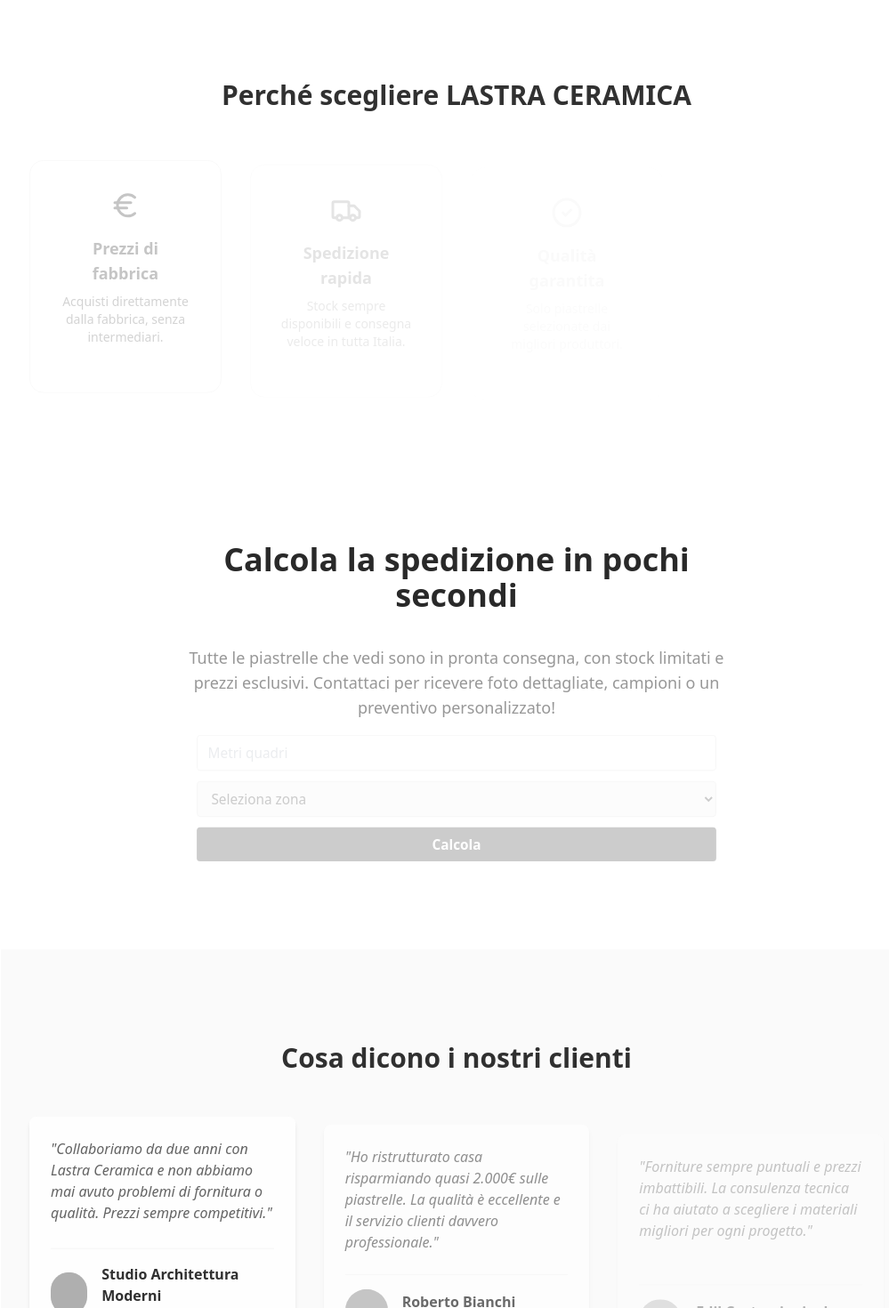
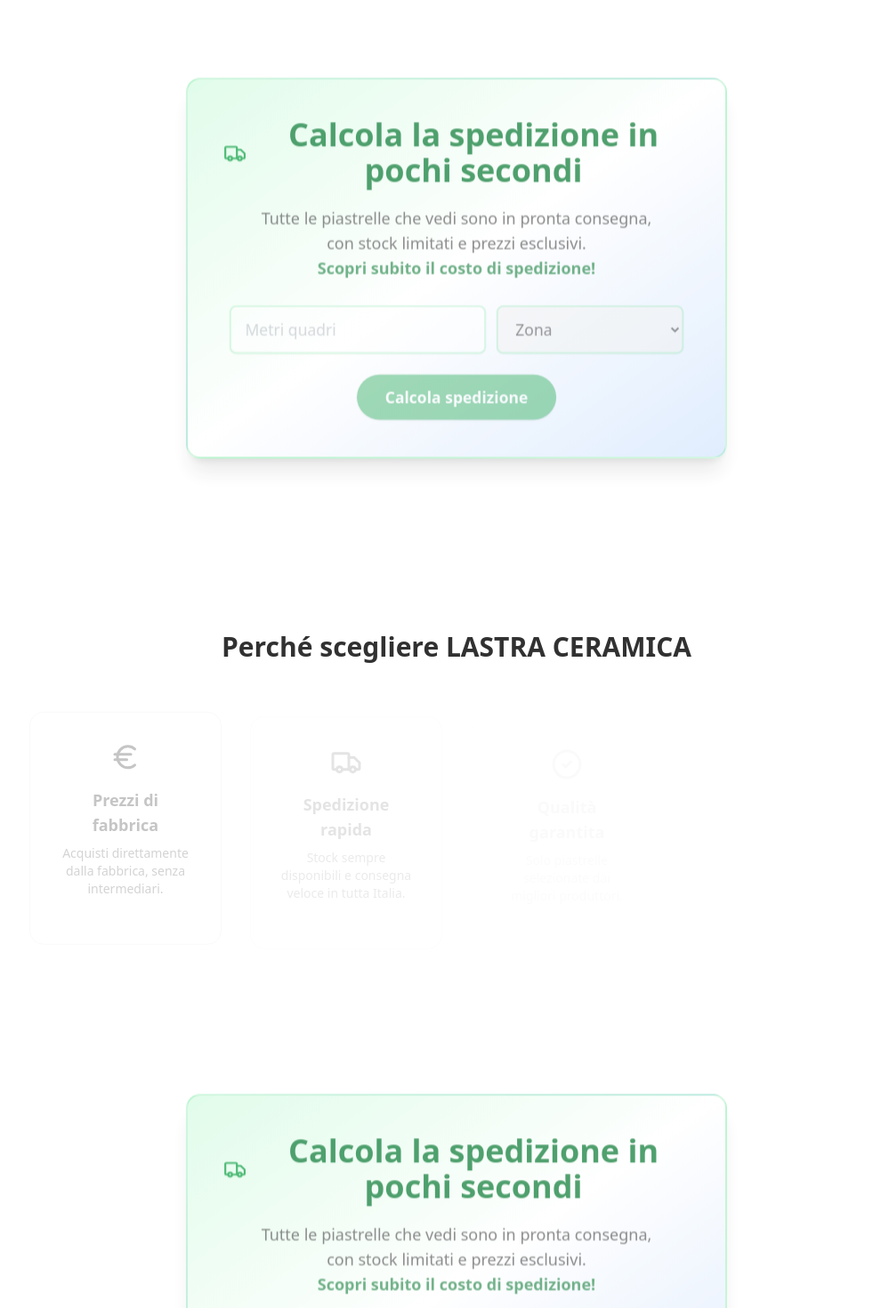
Before and after one commit to bitgadget/PiastrellaSassuolo, a React (Vite) app: page / in a window 1280 px wide. Shown: the part 2280-3750 px from the top of the page at 89% size, without its empty margins (127-1126 px from the left). Built offline with nearby package versions, Linux system fonts and the light colour scheme; grey boxes are pictures that could not be loaded.

Commit message:
Primo commit

```diff
--- a/src/SinceraStudioLanding.jsx
+++ b/src/SinceraStudioLanding.jsx
@@ -392,6 +392,50 @@ export default function LastraCeramicaLanding() {
         )}
       </section>
 
+      {/* Calcolatore spedizione - IMPORTANTE E ANIMATO */}
+      <section
+        id="calcolatore"
+        className="relative z-10 px-8 py-24 max-w-2xl mx-auto text-center"
+      >
+        <motion.div
+          initial={{ opacity: 0, y: 40 }}
+          whileInView={{ opacity: 1, y: 0 }}
+          transition={{ duration: 0.7, ease: "easeOut" }}
+          viewport={{ once: true }}
+          className="bg-gradient-to-br from-green-100 via-white to-blue-100 rounded-2xl shadow-xl p-10 border-2 border-green-400/30"
+        >
+          <motion.h3
+            className="text-3xl md:text-4xl font-bold mb-4 text-green-700 flex items-center justify-center gap-3"
+            initial={{ opacity: 0, y: 20 }}
+            whileInView={{ opacity: 1, y: 0 }}
+            transition={{ delay: 0.1, duration: 0.5 }}
+            viewport={{ once: true }}
+          >
+            <Truck className="inline-block text-green-600" size={36} />
+            Calcola la spedizione in pochi secondi
+          </motion.h3>
+          <motion.p
+            className="mb-8 text-neutral-700 text-lg text-center"
+            initial={{ opacity: 0, y: 20 }}
+            whileInView={{ opacity: 1, y: 0 }}
+            transition={{ delay: 0.2, duration: 0.5 }}
+            viewport={{ once: true }}
+          >
+            Tutte le piastrelle che vedi sono in pronta consegna,<br />
+            con stock limitati e prezzi esclusivi.<br />
+            <span className="text-green-700 font-semibold">Scopri subito il costo di spedizione!</span>
+          </motion.p>
+          <motion.div
+            initial={{ scale: 0.95, opacity: 0 }}
+            whileInView={{ scale: 1, opacity: 1 }}
+            transition={{ delay: 0.3, duration: 0.5, ease: "easeOut" }}
+            viewport={{ once: true }}
+          >
+            <ShippingCalculator />
+          </motion.div>
+        </motion.div>
+      </section>
+
       {/* Vantaggi */}
       <section
         id="vantaggi"
@@ -451,31 +495,42 @@ export default function LastraCeramicaLanding() {
         id="calcolatore"
         className="relative z-10 px-8 py-24 max-w-2xl mx-auto text-center"
       >
-        <motion.h3
-          className="text-3xl md:text-4xl font-bold mb-6"
+        <motion.div
           initial={{ opacity: 0, y: 40 }}
           whileInView={{ opacity: 1, y: 0 }}
           transition={{ duration: 0.7, ease: "easeOut" }}
           viewport={{ once: true }}
+          className="bg-gradient-to-br from-green-100 via-white to-blue-100 rounded-2xl shadow-xl p-10 border-2 border-green-400/30"
         >
+          <motion.h3
+            className="text-3xl md:text-4xl font-bold mb-4 text-green-700 flex items-center justify-center gap-3"
+            initial={{ opacity: 0, y: 20 }}
+            whileInView={{ opacity: 1, y: 0 }}
+            transition={{ delay: 0.1, duration: 0.5 }}
+            viewport={{ once: true }}
+          >
+            <Truck className="inline-block text-green-600" size={36} />
             Calcola la spedizione in pochi secondi
           </motion.h3>
           <motion.p
             className="mb-8 text-neutral-700 text-lg text-center"
-          initial={{ opacity: 0, y: 40 }}
+            initial={{ opacity: 0, y: 20 }}
             whileInView={{ opacity: 1, y: 0 }}
-          transition={{ delay: 0.2, duration: 0.7, ease: "easeOut" }}
+            transition={{ delay: 0.2, duration: 0.5 }}
             viewport={{ once: true }}
           >
-          Tutte le piastrelle che vedi sono in pronta consegna, con stock limitati e prezzi esclusivi. Contattaci per ricevere foto dettagliate, campioni o un preventivo personalizzato!
+            Tutte le piastrelle che vedi sono in pronta consegna,<br />
+            con stock limitati e prezzi esclusivi.<br />
+            <span className="text-green-700 font-semibold">Scopri subito il costo di spedizione!</span>
           </motion.p>
           <motion.div
             initial={{ scale: 0.95, opacity: 0 }}
             whileInView={{ scale: 1, opacity: 1 }}
-          transition={{ delay: 0.4, duration: 0.5, ease: "easeOut" }}
+            transition={{ delay: 0.3, duration: 0.5, ease: "easeOut" }}
             viewport={{ once: true }}
           >
             <ShippingCalculator />
+          </motion.div>
         </motion.div>
       </section>
 
@@ -709,12 +764,13 @@ function ShippingCalculator() {
 
   return (
     <form
-      className="flex flex-col gap-3"
+      className="flex flex-col gap-4 items-center"
       onSubmit={e => {
         e.preventDefault();
         calcola();
       }}
     >
+      <div className="flex gap-3 w-full">
         <input
           type="number"
           min={1}
@@ -722,30 +778,31 @@ function ShippingCalculator() {
           value={mq}
           onChange={e => setMq(e.target.value)}
           placeholder="Metri quadri"
-        className="px-3 py-2 rounded border border-neutral-300"
+          className="flex-1 px-4 py-3 rounded-lg border-2 border-green-400/50 focus:border-green-600 outline-none text-lg shadow-sm"
           required
         />
         <select
           value={zona}
           onChange={e => setZona(e.target.value)}
-        className="px-3 py-2 rounded border border-neutral-300"
+          className="flex-1 px-4 py-3 rounded-lg border-2 border-green-400/50 focus:border-green-600 outline-none text-lg shadow-sm"
           required
         >
-        <option value="">Seleziona zona</option>
+          <option value="">Zona</option>
           <option value="nord">Nord Italia</option>
           <option value="centro">Centro Italia</option>
           <option value="sud">Sud Italia</option>
           <option value="isole">Isole</option>
         </select>
+      </div>
       <button
         type="submit"
-        className="rounded bg-black text-white px-4 py-2 font-semibold hover:bg-neutral-800 transition"
+        className="mt-2 rounded-full bg-green-600 text-white px-8 py-3 font-bold text-lg shadow hover:bg-green-700 transition"
       >
-        Calcola
+        Calcola spedizione
       </button>
       {costo && (
-        <div className="mt-2 text-black font-bold">
-          Costo stimato spedizione: <span className="text-green-700">{costo} €</span>
+        <div className="mt-4 text-xl font-bold text-green-700 bg-green-100 rounded-lg px-6 py-3 shadow">
+          Costo stimato spedizione: <span className="text-green-900">{costo} €</span>
         </div>
       )}
     </form>
```
Lines whose indentation alone changed are shown as unchanged.
